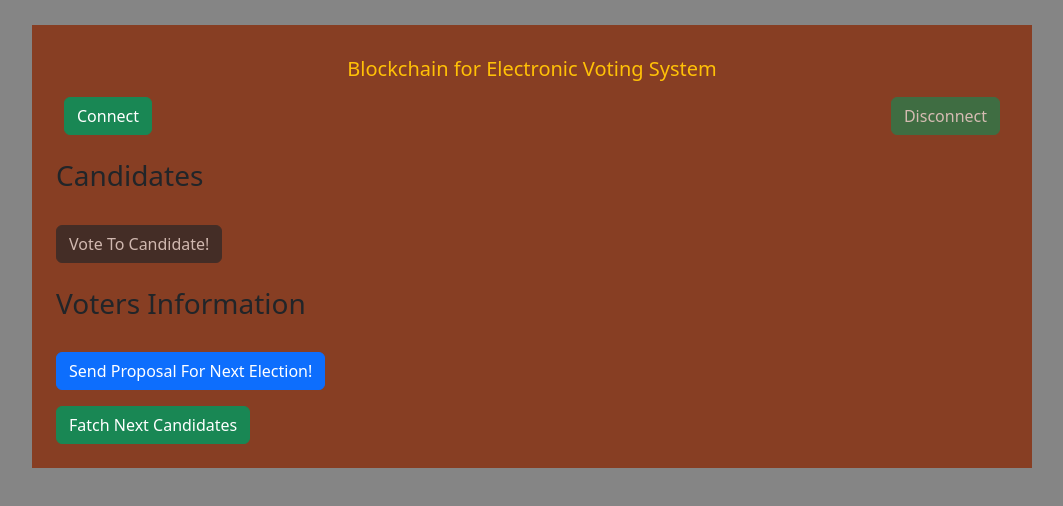
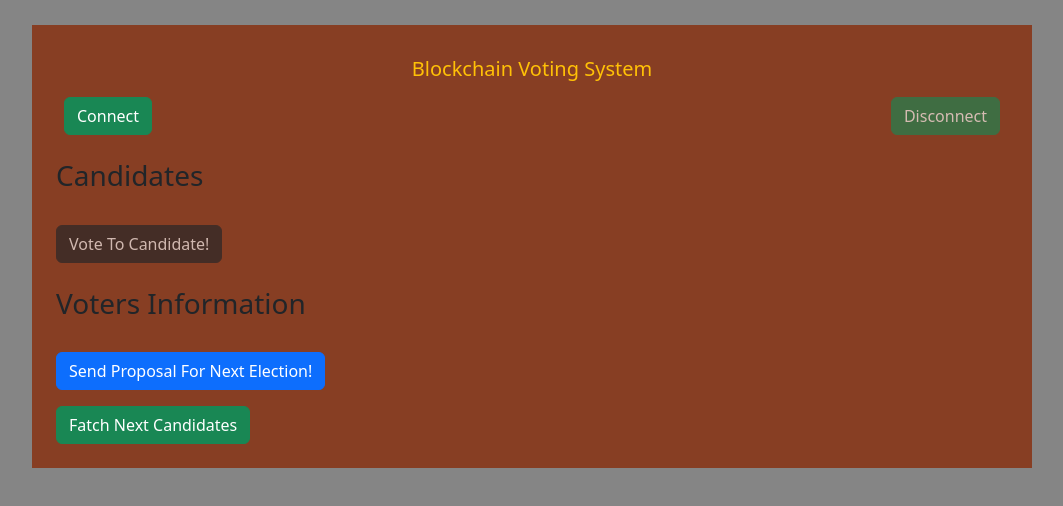
Before and after one commit to Nishiket-singh/Blockchain-Voting, a React (Create React App) app: page / in a window 1280 px wide. Shown: the top 506 px of the page, without its empty margins (108-1171 px from the left). Built offline with nearby package versions, Linux system fonts and the light colour scheme.

Commit message:
Update App.js

```diff
--- a/src/App.js
+++ b/src/App.js
@@ -68,7 +68,7 @@ function App() {
       }}
     >
       <p className="text-center h5 text-warning p-2">
-        Blockchain for Electronic Voting System
+        Blockchain Voting System
       </p>
       <div className="d-flex justify-content-between">
         <button
```
